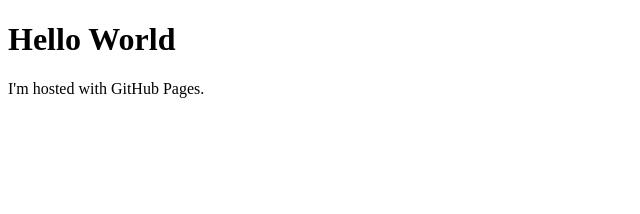
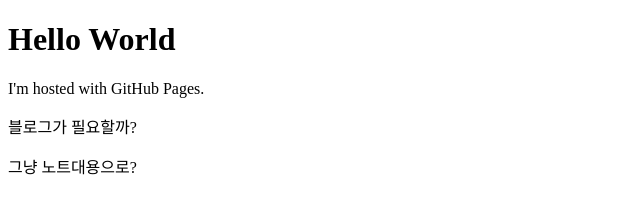
Before and after one commit to nocode-nomoney/nocode-nomoney.github.io, a plain HTML site: page index.html in a window 1280 px wide. Shown: the whole page, without its empty margins (0-640 px from the left). Drawn offline with Linux system fonts and the light colour scheme.

Commit message:
Update index.html

```diff
--- a/index.html
+++ b/index.html
@@ -3,5 +3,8 @@
 <body>
 <h1>Hello World</h1>
 <p>I'm hosted with GitHub Pages.</p>
+<p>블로그가 필요할까?</p>
+그냥 노트대용으로?
+
 </body>
 </html>
```
